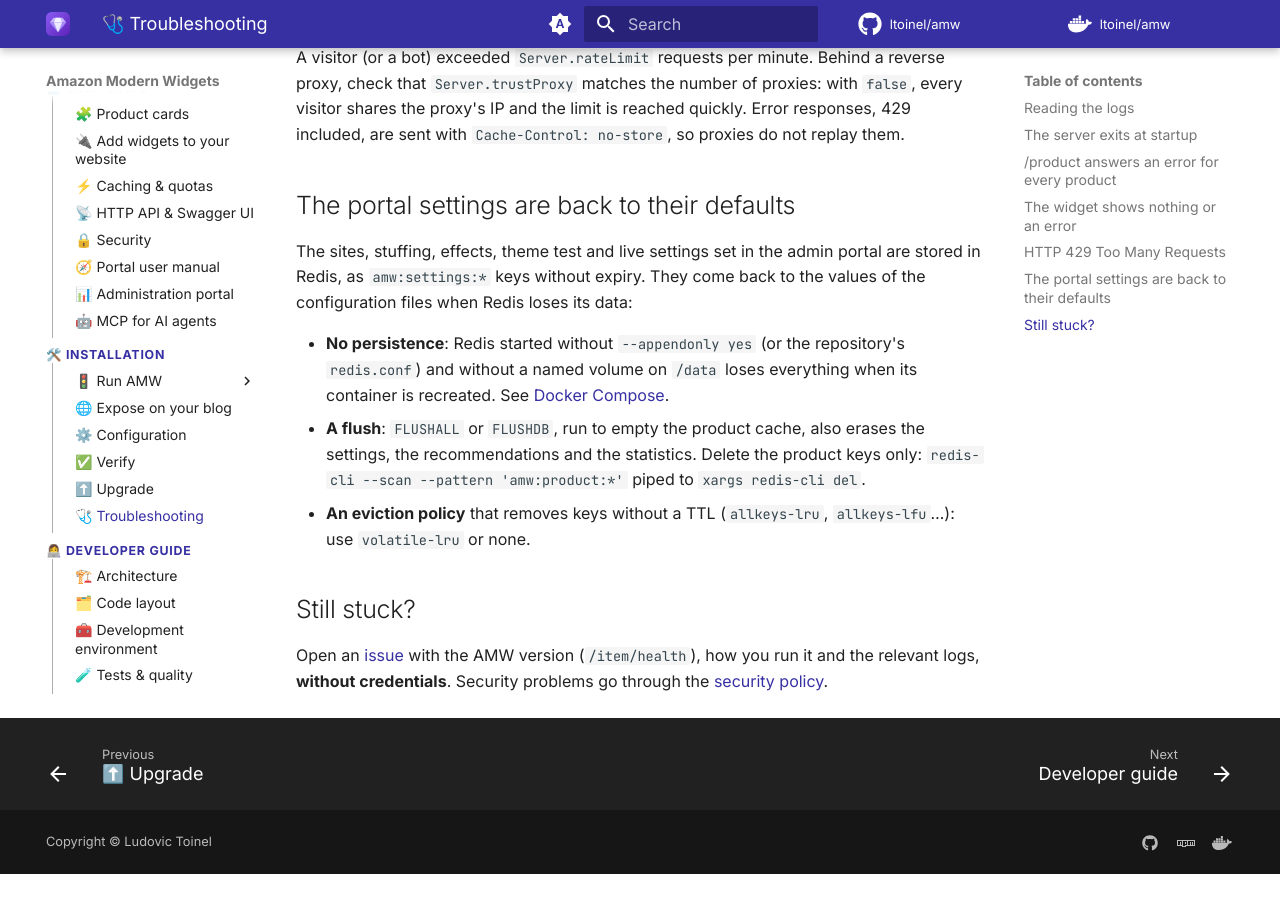
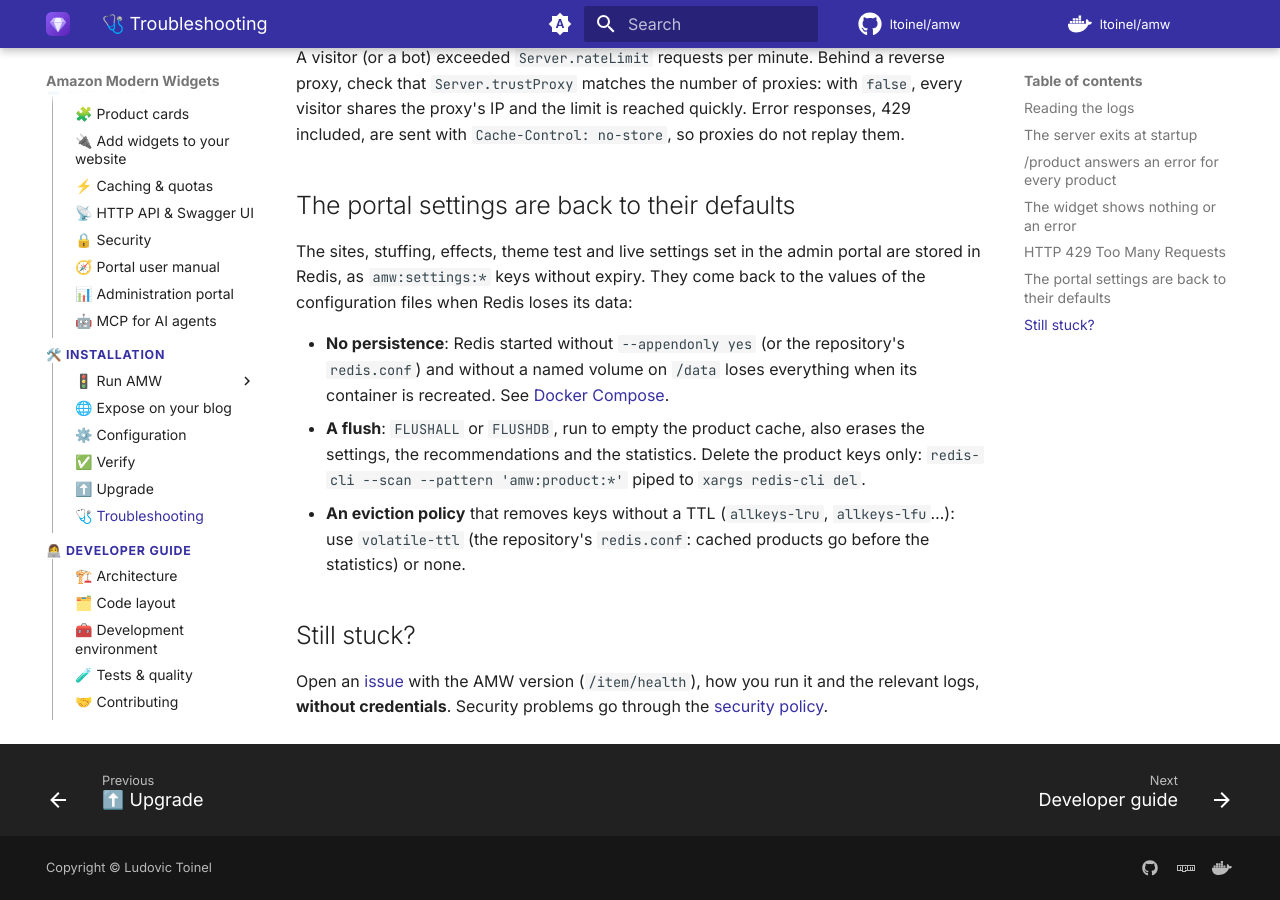
Before and after one commit to ltoinel/amw, an MkDocs documentation site: the page built from docs/installation/troubleshooting.md, in a window 1280 px wide and 900 px high, scrolled down 2456 px. Built offline with MkDocs 1.6.1 and Material for MkDocs 9.7.7, drawn with Linux system fonts in a browser that asks for light colours; comment, search, counter and statistics services are not loaded; before the commit the page ends 3330 px from its top, so only the background shows below that.

Commit message:
build(docker): align redis versions and tune redis config (#578)
- Pin Redis 8 by digest in the production and dev compose files, and run
  the CI end-to-end job against the same image instead of redis:7.
- redis.conf: timeout 0, so idle ioredis connections are not dropped
  every 5 minutes (tcp-keepalive still detects dead peers), and
  maxmemory-policy volatile-ttl, so the short-lived product cache is
  evicted before the 91-day statistics, which cannot be rebuilt.
- Remove the non-existent @types/ directory from package.json "files"
  and .npmignore.

Closes #573

Co-authored-by: Ludovic Toinel <ltoinel@free.fr>
Co-authored-by: Claude Opus 5.5 <noreply@anthropic.com>

```diff
--- a/docs/installation/troubleshooting.md
+++ b/docs/installation/troubleshooting.md
@@ -72,7 +72,7 @@ when Redis loses its data:
   the recommendations and the statistics. Delete the product keys only: `redis-cli --scan --pattern 'amw:product:*'`
   piped to `xargs redis-cli del`.
 - **An eviction policy** that removes keys without a TTL (`allkeys-lru`, `allkeys-lfu`…): use
-  `volatile-lru` or none.
+  `volatile-ttl` (the repository's `redis.conf`: cached products go before the statistics) or none.
 
 ## Still stuck?
 
--- a/package.json
+++ b/package.json
@@ -109,7 +109,6 @@
     "config/docker.yml",
     "config/custom-environment-variables.yml",
     "resources/",
-    "@types/",
     "README.md",
     "LICENSE",
     "config/sample.yml"
```
Also changed, not shown: docs/installation/configuration.md (+1 -1 lines), docs/installation/docker-compose.md (+1 -1 lines), 5 other files.
